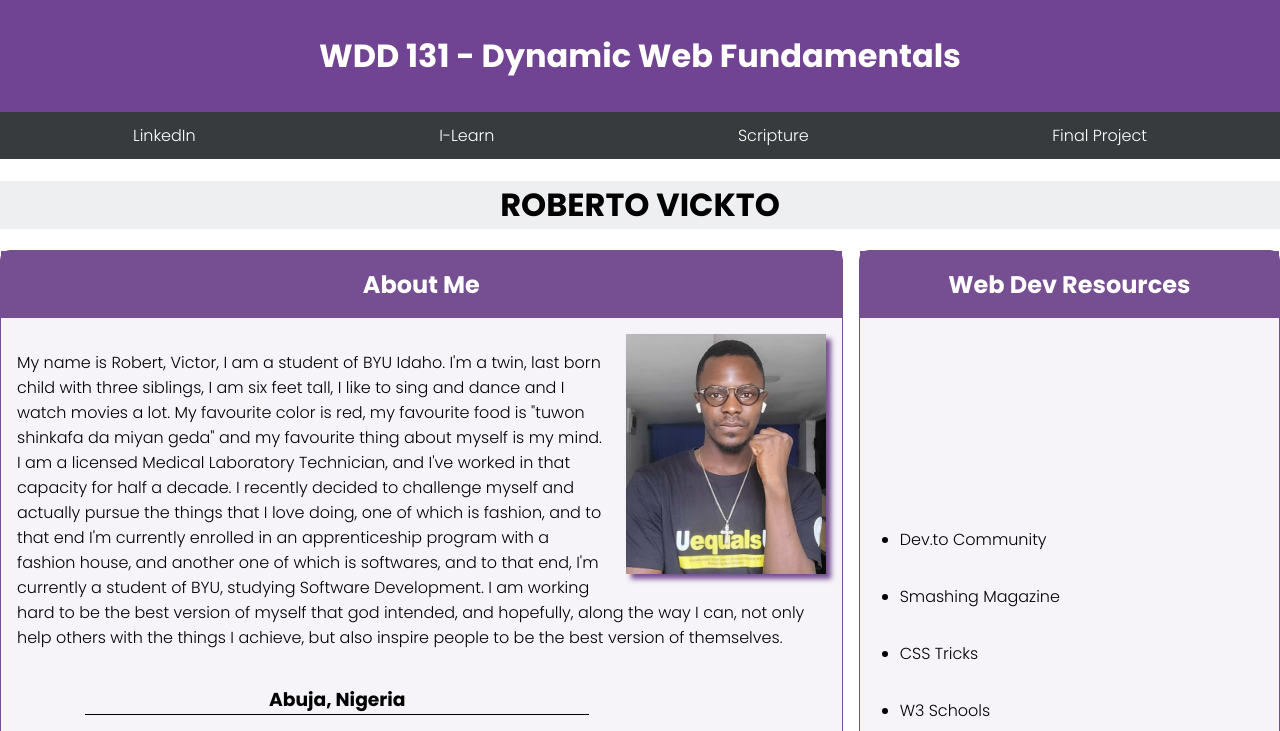
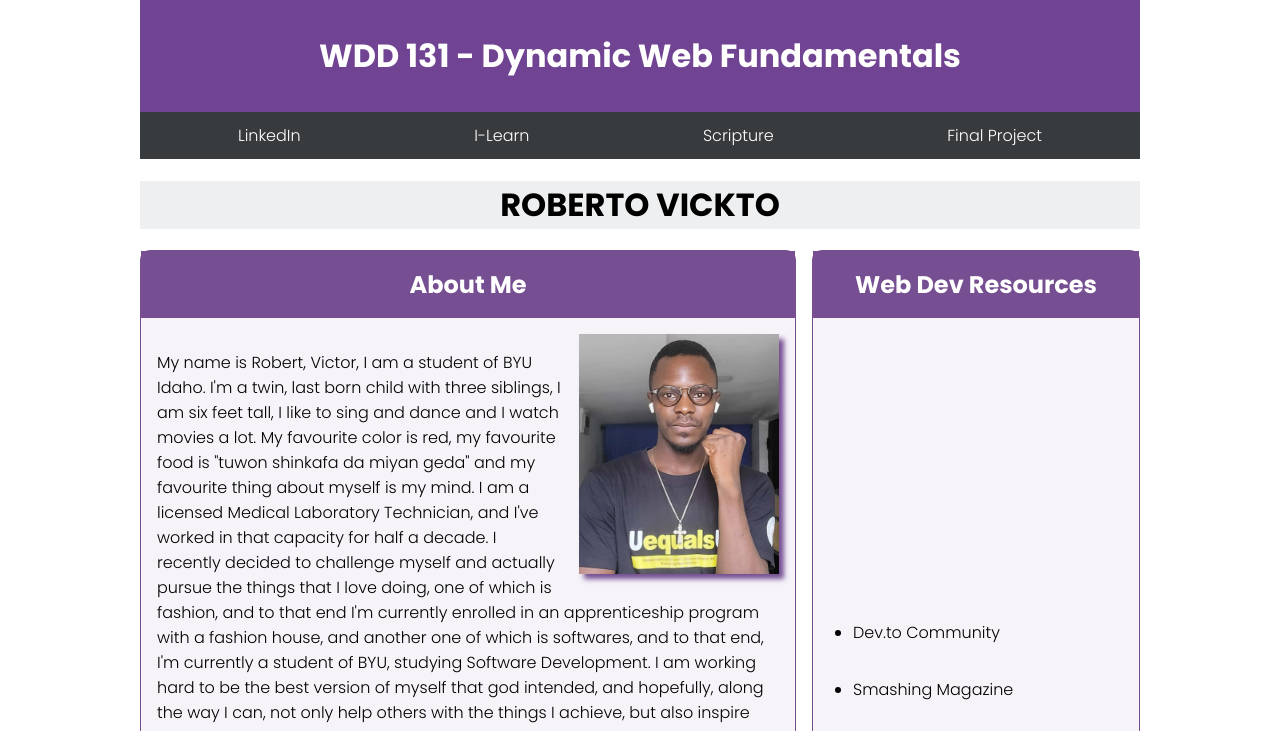
Before and after one commit to robertovickto/wdd131, a plain HTML site: page index.html in a window 1280 px wide. Shown: the top 731 px of the page. Drawn offline with Linux system fonts and the light colour scheme.

Commit message:
Reduced the width of the  body, I don't even know why, but I knda prefer it like this.

```diff
--- a/styles/base.css
+++ b/styles/base.css
@@ -8,7 +8,7 @@ body {
 
     font-family: "Poppins", sans-serif;
     font-weight: 300;
-    max-width: 1500px;
+    max-width: 1000px;
     margin: auto;
     width: 100%;
 
@@ -21,8 +21,7 @@ header
     color: white;
 
 }
-
-header span {
+#course-title {
 
     background-color: #704492;
     display: block;
```
